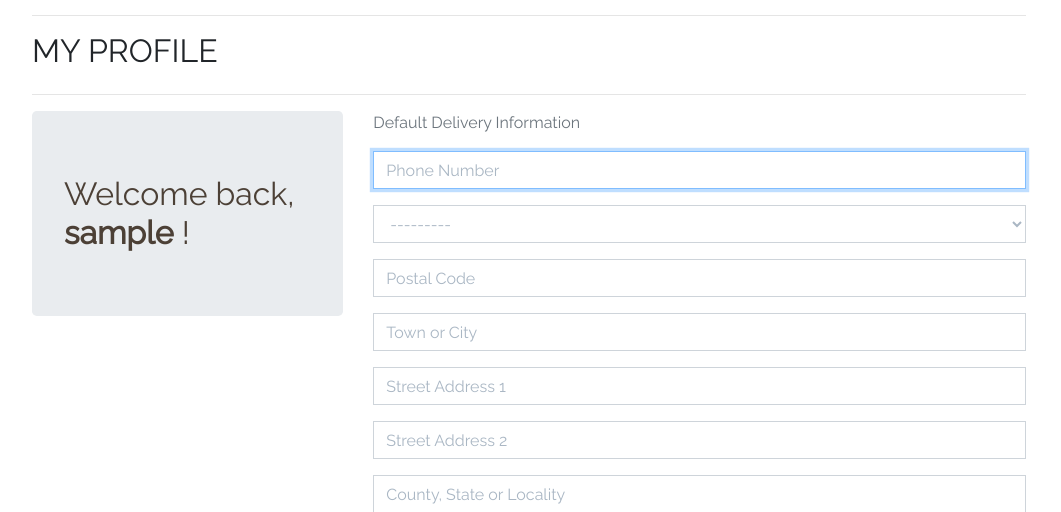
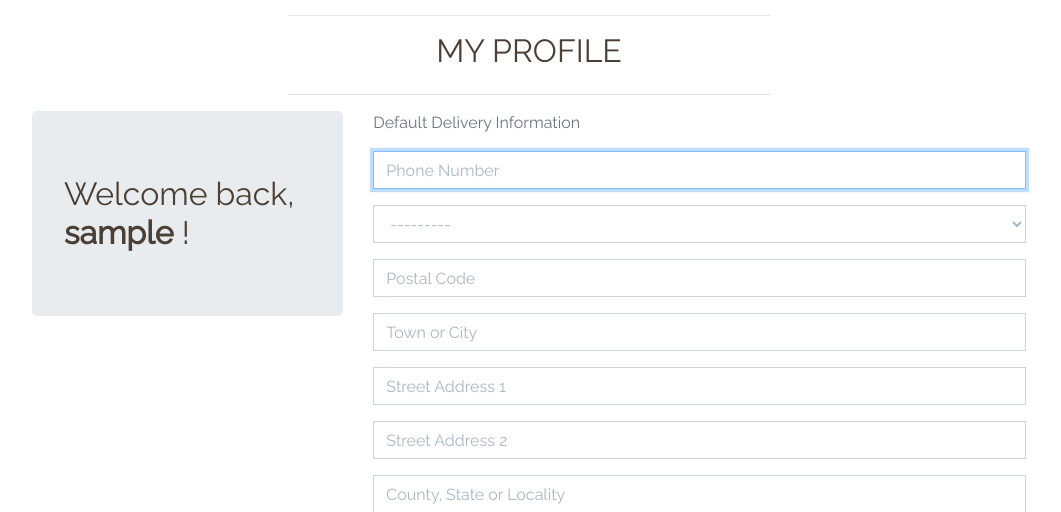
Before and after one commit to AudreyLL88/cw-store, a Django app: page /profile/ in a window 1280 px wide. Shown: the part 165-677 px from the top of the page, without its empty margins (111-1172 px from the left). Run offline with Django 3.2, Linux system fonts and the light colour scheme; the visitor is signed in with stand-in values (Sample User, id 1); data comes from the database, SQL or seed files in the repository; data that the repository does not hold is empty; some libraries are stand-ins or nearby versions; some web fonts are replaced.

Commit message:
Add Comments and refactor profile template in profile app

```diff
--- a/profiles/templates/profiles/profile.html
+++ b/profiles/templates/profiles/profile.html
@@ -16,19 +16,25 @@
 {% block content %}
     <div class="overlay"></div>
     <div class="container">
-        <div class="row">
-            <div class="col">
+
+        <!-- Header -->
+        <div class="row justify-content-center">
+            <div class="col-12 col-md-6">
                 <hr>
-                <h2 class="logo-font mb-4">My Profile</h2>
+                <h2 class="logo-font mb-4 text-full text-center">My Profile</h2>
                 <hr>
             </div>
         </div>
+
+        <!-- Username section -->
         <div class="row">
             <div class="col-12 col-lg-4">
                 <div class="jumbotron profile-header">
                 <h2 class="text-full">Welcome back, <strong>{{ user }}</strong> !</h2>
             </div>
         </div>
+
+        <!-- User info form -->
         <div class="col-12 col-lg-8 delivery-info-profile">
             <p class="text-muted">Default Delivery Information</p>
                 <form class="mt-3" action="{% url 'profile' %}" method="POST" id="profile-update-form">
@@ -38,6 +44,8 @@
                 </form>
             </div>
         </div>
+
+        <!-- Order History -->
         <div class="row pt-4">
             <div class="col-sm-12 col-lg-6 order-history-profile">
                 <p class="text-muted">Order History</p>
@@ -79,6 +87,8 @@
                     </table>
                 </div>
             </div>
+
+            <!-- Review History -->
              <div class="col-sm-12 col-lg-6 review-history-profile">
                 <p class="text-muted">Review History</p>
                 <div class="order-history table-responsive">
@@ -108,6 +118,8 @@
                                     <td class="d-flex align-items-start">
                                         <button type="button" class=" btn btn-full text-full btn-sm mx-1" data-toggle="modal" data-target="#deleteReview-{{ review.id }}"><i class="fas fa-trash-alt fa-sm"></i></button>
                                         <a href="{% url 'edit_review' review.id %}" class=" btn btn-clear btn-sm mx-1"><i class="fas fa-edit fa-sm"></i></a>
+
+                                        <!-- Modal delete review     -->
                                         <div class="modal fade" id="deleteReview-{{ review.id }}" tabindex="-1" aria-labelledby="deleteLabel-{{ review.id }}" aria-hidden="true">
                                             <div class="modal-dialog">
                                                 <div class="modal-content">
@@ -143,6 +155,8 @@
     {{ block.super }}
     <script type="text/javascript" src="{% static 'profiles/js/countryfield.js' %}"></script>
     <script type="text/javascript">
+
+        /* GSAP Profile animation */
         gsap.from(".profile-header", { opacity: 0, duration: 1, delay: 1.5, x: -100 });
         gsap.from(".delivery-info-profile", { opacity: 0, duration: 1, delay: 2.5, y: -50 });
         gsap.from(".order-history-profile", { opacity: 0, duration: 1, delay: 3, x: -100 });
```
Lines whose indentation alone changed are shown as unchanged.
